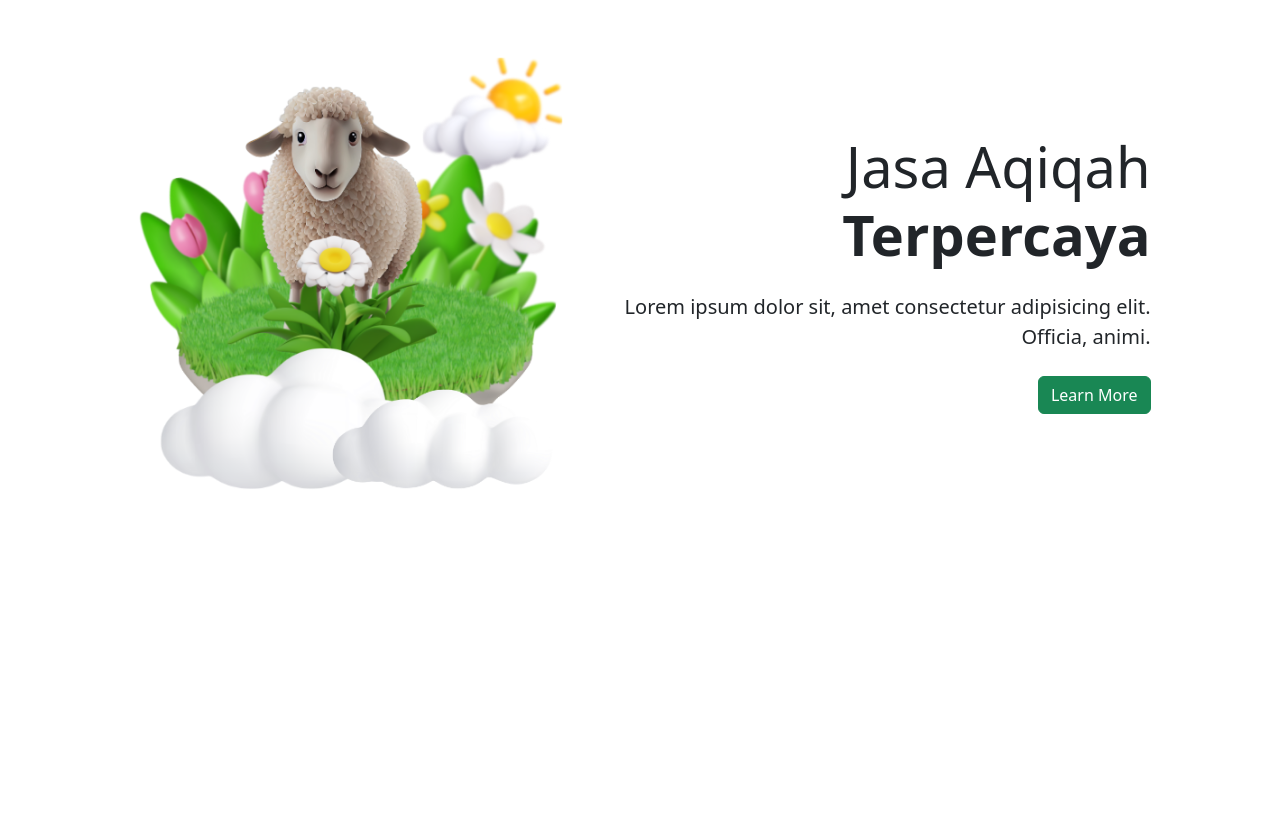
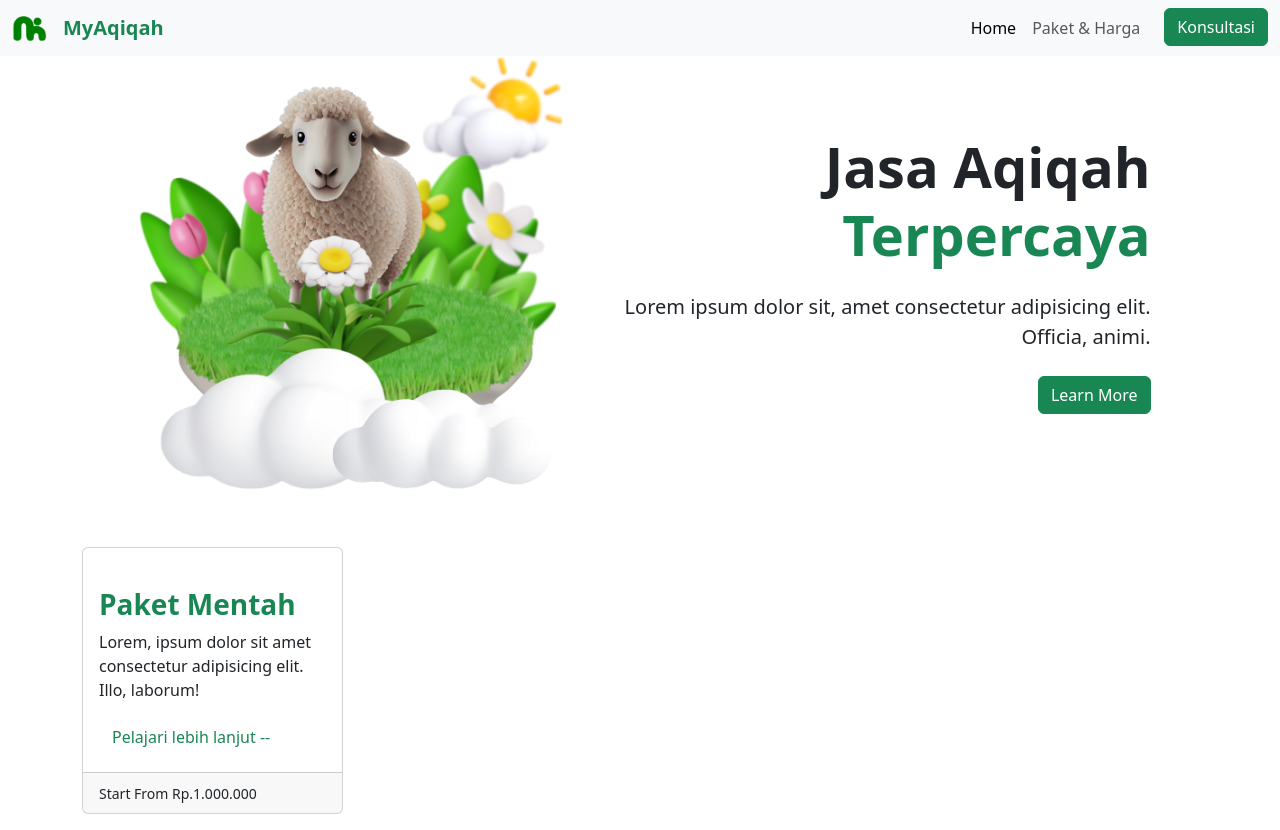
Before and after one commit to Ahmofiz/myaqiqah-bootstrap, a plain HTML site: page index.html in a window 1280 px wide. Before the commit the page ends 800 px from the top, so only its background shows below. Drawn offline with nearby package versions, Linux system fonts and the light colour scheme.

Commit message:
adding product and fixing navbar

```diff
--- a/index.html
+++ b/index.html
@@ -8,19 +8,67 @@
     <title>Document</title>
   </head>
   <body>
-    <section id="intro">
-      <div class="container my-5" id="intro">
+    <nav class="navbar navbar-expand-md bg-body-tertiary fixed-top">
+      <div class="container-fluid">
+        <img class="navbar-brand" src="/assets/logo-myaqiqah.png" width="35px" height="35px" />
+        <a class="navbar-brand fw-bold text-success text-center" href="#Home">MyAqiqah</a>
+        <button class="navbar-toggler" type="button" data-bs-toggle="collapse" data-bs-target="#navbarNav" aria-controls="navbarNav" aria-expanded="false" aria-label="Toggle navigation">
+          <span class="navbar-toggler-icon"></span>
+        </button>
+        <div class="collapse navbar-collapse justify-content-end align-items-center" id="navbarNav">
+          <ul class="navbar-nav">
+            <li class="nav-item">
+              <a class="nav-link active" aria-current="page" href="#Home">Home</a>
+            </li>
+            <li class="nav-item">
+              <a class="nav-link" href="#">Paket & Harga</a>
+            </li>
+            <li class="nav-item">
+              <a class="nav-link" href="#"></a>
+            </li>
+            <li class="nav-item">
+              <a class="btn btn-success" href="">Konsultasi</a>
+            </li>
+          </ul>
+        </div>
+      </div>
+    </nav>
+
+    <!-- intro section -->
+    <section id="Home">
+      <div class="container my-5">
         <div class="row align-items-center justify-content-center">
           <div class="col-sm-7 col-md-6 col-lg-5">
             <img src="/assets/hero.png" alt="My Aqiqah" class="img-fluid" />
           </div>
           <div class="col-sm-5 col-md-6 text-center text-sm-end">
             <h1>
-              <div class="display-4">Jasa Aqiqah</div>
-              <div class="display-4 display-md-1 fw-bold">Terpercaya</div>
+              <div class="display-4 fw-semibold">Jasa Aqiqah</div>
+              <div class="display-4 display-md-1 fw-bolder text-success">Terpercaya</div>
             </h1>
             <p class="lead my-4">Lorem ipsum dolor sit, amet consectetur adipisicing elit. Officia, animi.</p>
             <a class="btn btn-success" href="#">Learn More</a>
+          </div>
+        </div>
+      </div>
+    </section>
+
+    <!-- product section -->
+    <section id="product">
+      <div class="container">
+        <div class="row">
+          <div class="col-7 col-sm-3 mb-3">
+            <div class="card">
+              <div class="card-body">
+                <img class="card-image-top" src="" />
+                <h3 class="card-title fw-bold text-success">Paket Mentah</h3>
+                <p class="card-text">Lorem, ipsum dolor sit amet consectetur adipisicing elit. Illo, laborum!</p>
+                <a href="" class="btn text-success">Pelajari lebih lanjut --</a>
+              </div>
+              <div class="card-footer">
+                <small class="text-body-success">Start From Rp.1.000.000</small>
+              </div>
+            </div>
           </div>
         </div>
       </div>
```
Also changed, not shown: assets/logo-myaqiqah.png (added).
